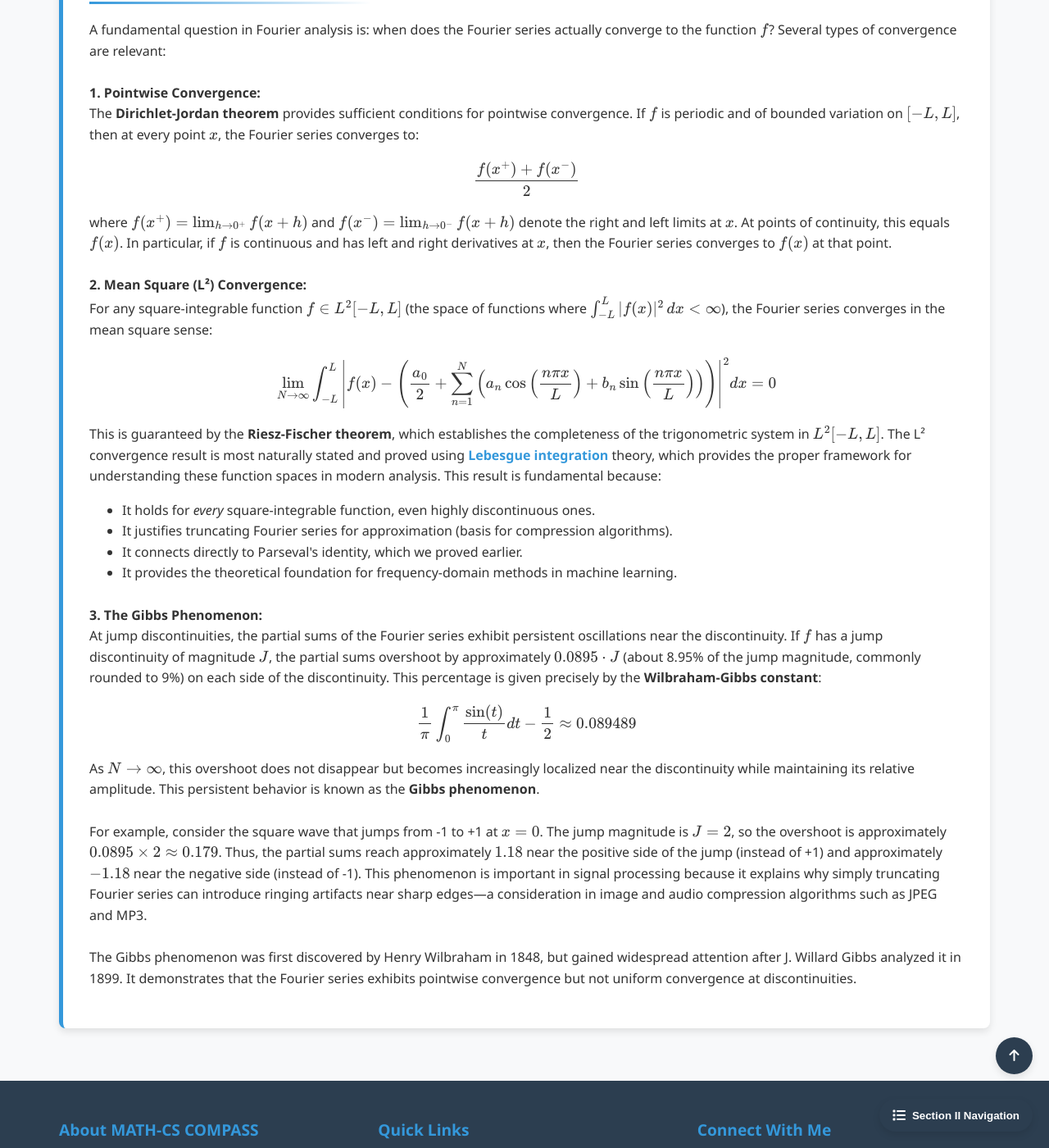
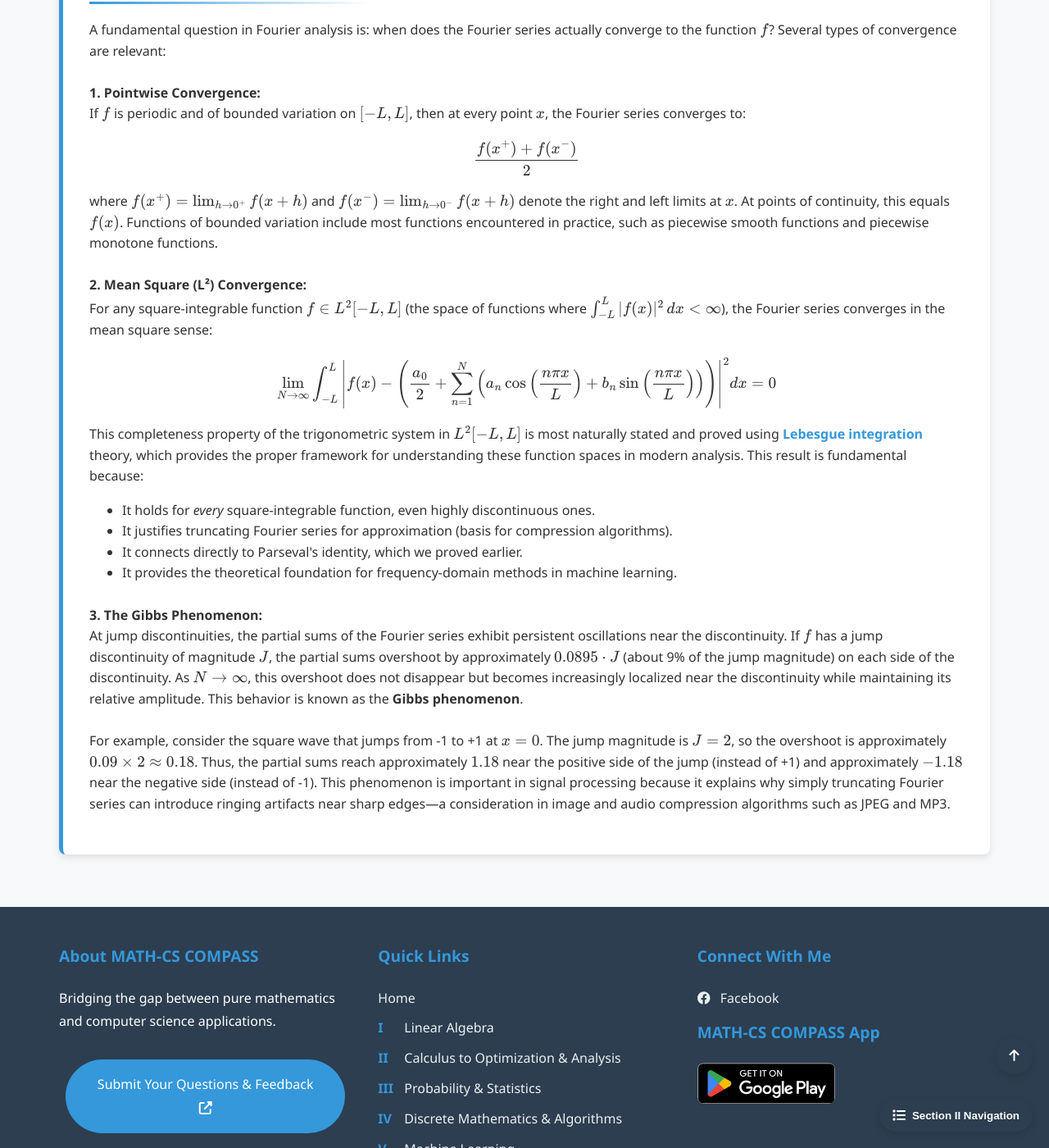
Before and after one commit to Yusukey01/yusukey01.github.io, a Jekyll site: the page built from Mathematics/Calculus/fourier_series.html, in a window 1280 px wide and 1400 px high, scrolled down 11175 px. Shown: the whole window at 82% size. Built offline with Jekyll 4.4.1, drawn with Linux system fonts in a browser that asks for light colours.

```diff
--- a/Mathematics/Calculus/fourier_series.html
+++ b/Mathematics/Calculus/fourier_series.html
@@ -565,7 +565,7 @@ uses_python: false
                 </p>
             </section>
 
-           <section id="convergence" class="section-content">
+            <section id="convergence" class="section-content">
                 <h2>Convergence Properties</h2>
                 <p>
                 A fundamental question in Fourier analysis is: when does the Fourier series actually converge to the function \(f\)?
@@ -573,7 +573,6 @@ uses_python: false
                 <br><br>
                 <strong>1. Pointwise Convergence:</strong>
                 <br>
-                The <strong>Dirichlet-Jordan theorem</strong> provides sufficient conditions for pointwise convergence.
                 If \(f\) is periodic and of bounded variation on \([-L, L]\), then at every point \(x\),
                 the Fourier series converges to:
                 \[
@@ -581,8 +580,8 @@ uses_python: false
                 \]
                 where \(f(x^+) = \lim_{h \to 0^+} f(x+h)\) and \(f(x^-) = \lim_{h \to 0^-} f(x+h)\) denote
                 the right and left limits at \(x\). At points of continuity, this equals \(f(x)\).
-                In particular, if \(f\) is continuous and has left and right derivatives at \(x\),
-                then the Fourier series converges to \(f(x)\) at that point.
+                Functions of bounded variation include most functions encountered in practice, such as piecewise
+                smooth functions and piecewise monotone functions.
                 <br><br>
                 <strong>2. Mean Square (L²) Convergence:</strong>
                 <br>
@@ -591,8 +590,7 @@ uses_python: false
                 \[
                 \lim_{N \to \infty} \int_{-L}^{L} \left|f(x) - \left(\frac{a_0}{2} + \sum_{n=1}^{N} \left(a_n\cos\left(\frac{n\pi x}{L}\right) + b_n\sin\left(\frac{n\pi x}{L}\right)\right)\right)\right|^2 dx = 0
                 \]
-                This is guaranteed by the <strong>Riesz-Fischer theorem</strong>, which establishes the completeness of the
-                trigonometric system in \(L^2[-L, L]\). The L² convergence result is most naturally stated and proved using
+                This completeness property of the trigonometric system in \(L^2[-L, L]\) is most naturally stated and proved using
                 <a href="lebesgue.html"><strong>Lebesgue integration</strong></a> theory, which provides the proper framework for understanding
                 these function spaces in modern analysis. This result is fundamental because:
 
@@ -607,28 +605,20 @@ uses_python: false
                 <br>
                 At jump discontinuities, the partial sums of the Fourier series exhibit persistent oscillations
                 near the discontinuity. If \(f\) has a jump discontinuity of magnitude \(J\), the partial sums
-                overshoot by approximately \(0.0895 \cdot J\) (about 8.95% of the jump magnitude, commonly rounded to 9%)
-                on each side of the discontinuity. This percentage is given precisely by the
-                <strong>Wilbraham-Gibbs constant</strong>:
-                \[
-                \frac{1}{\pi}\int_0^{\pi} \frac{\sin(t)}{t}dt - \frac{1}{2} \approx 0.089489
-                \]
-                As \(N \to \infty\), this overshoot does not disappear but becomes increasingly localized near the
-                discontinuity while maintaining its relative amplitude. This persistent behavior is known as the
-                <strong>Gibbs phenomenon</strong>.
+                overshoot by approximately \(0.0895 \cdot J\) (about 9% of the jump magnitude)
+                on each side of the discontinuity. As \(N \to \infty\), this overshoot does not disappear but becomes
+                increasingly localized near the discontinuity while maintaining its relative amplitude.
+                This behavior is known as the <strong>Gibbs phenomenon</strong>.
                 <br><br>
                 For example, consider the square wave that jumps from -1 to +1 at \(x=0\). The jump magnitude is
-                \(J = 2\), so the overshoot is approximately \(0.0895 \times 2 \approx 0.179\). Thus, the partial
+                \(J = 2\), so the overshoot is approximately \(0.09 \times 2 \approx 0.18\). Thus, the partial
                 sums reach approximately \(1.18\) near the positive side of the jump (instead of +1) and approximately
                 \(-1.18\) near the negative side (instead of -1). This phenomenon is important in signal processing
                 because it explains why simply truncating Fourier series can introduce ringing artifacts near sharp
                 edges—a consideration in image and audio compression algorithms such as JPEG and MP3.
-                <br><br>
-                The Gibbs phenomenon was first discovered by Henry Wilbraham in 1848, but gained widespread attention
-                after J. Willard Gibbs analyzed it in 1899. It demonstrates that the Fourier series exhibits pointwise
-                convergence but not uniform convergence at discontinuities.
                 </p>
             </section>
+
         </div>
         <script src="/js/main.js"></script>
     </body>
```
